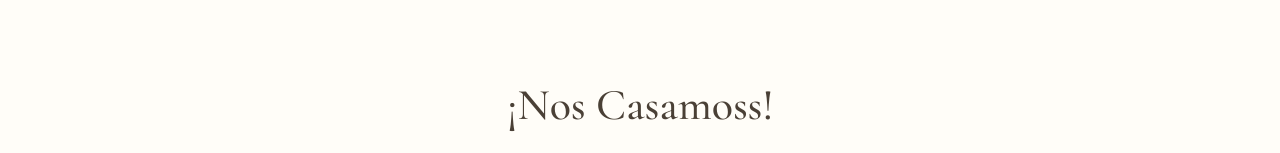
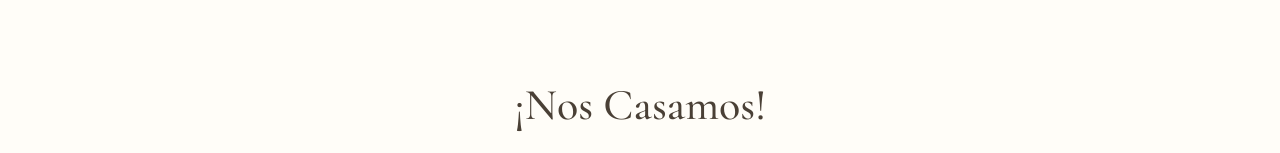
Before and after one commit to saracallerohotham/invitaciondigital, a plain HTML site: page index.html in a window 1280 px wide. Shown: the part 647-800 px from the top of the page. Drawn offline with nearby package versions, Linux system fonts and the light colour scheme.

```diff
--- a/index.html
+++ b/index.html
@@ -20,7 +20,7 @@
     <div class="portada"></div>
 
     <section class="intro">
-      <h1>¡Nos Casamoss!</h1>
+      <h1>¡Nos Casamos!</h1>
       <h2>María & Juan</h2>
       <p>20 de diciembre de 2025</p>
     </section>
```
Also changed, not shown: assets/parejitacasamiento_resized.jpg (added).
